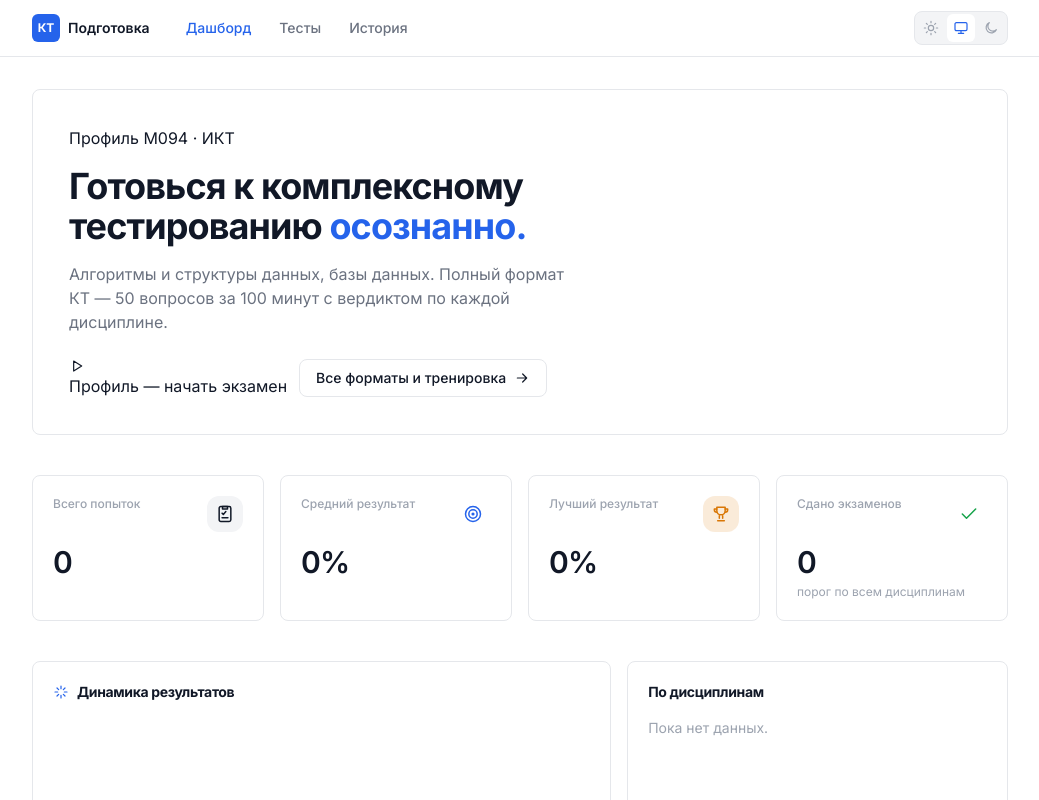
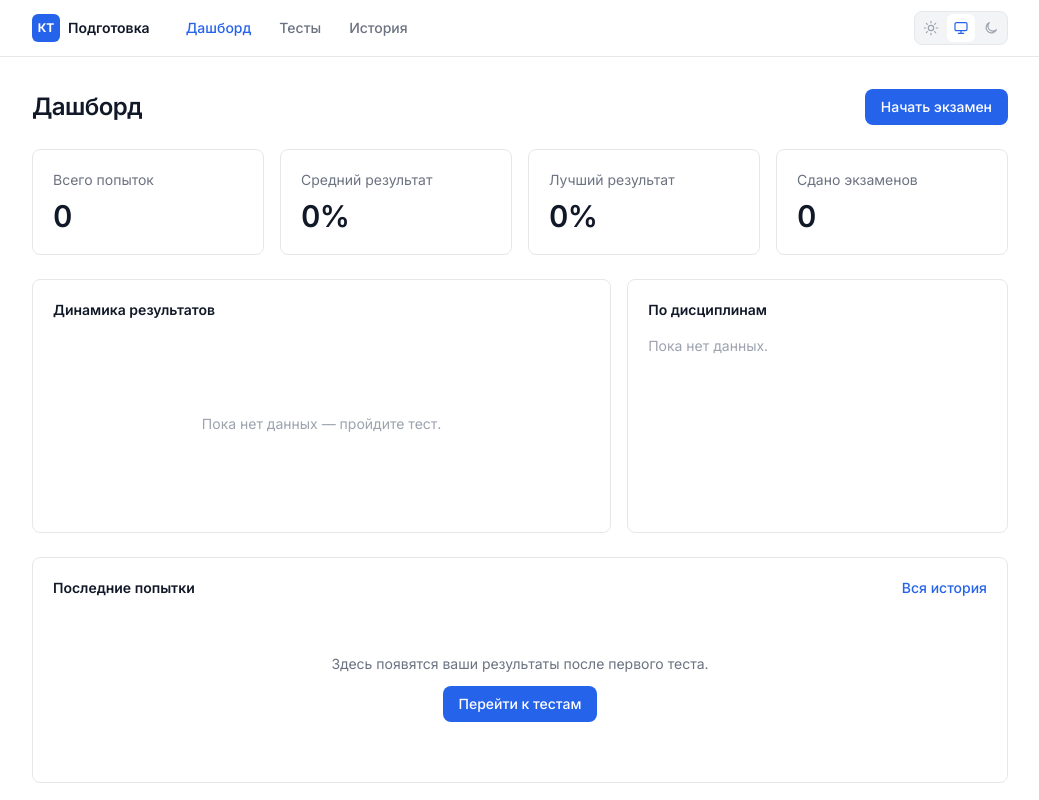
Before and after one commit to alikzilla/kt-exam-preparation, a React (Vite) app: page / in a window 1280 px wide. Shown: the top 800 px of the page, without its empty margins (120-1159 px from the left). Built offline with nearby package versions, Linux system fonts and the light colour scheme.

Commit message:
feat: simplify dashboard (title row, flat stat cards)
Co-Authored-By: Claude Fable 5 <noreply@anthropic.com>

```diff
--- a/src/components/StatCard.tsx
+++ b/src/components/StatCard.tsx
@@ -1,45 +1,16 @@
-import type { ReactNode } from "react";
-
-type Tone = "accent" | "success" | "warning" | "ink";
-
-const toneClasses: Record<Tone, string> = {
-  accent: "bg-accent/12 text-accent",
-  success: "bg-success/12 text-success",
-  warning: "bg-warning/15 text-warning",
-  ink: "bg-surface-2 text-ink",
-};
-
 export default function StatCard({
   label,
   value,
-  hint,
-  icon,
-  tone = "accent",
 }: {
   label: string;
   value: string;
-  hint?: string;
-  icon: ReactNode;
-  tone?: Tone;
 }) {
   return (
-    <div className="surface group relative overflow-hidden p-5">
-      {/* Тонкая акцентная подсветка угла при наведении. */}
-      <div
-        className={`pointer-events-none absolute -right-8 -top-8 h-20 w-20 rounded-full opacity-0 blur-2xl transition-opacity duration-300 group-hover:opacity-60 ${toneClasses[tone]}`}
-      />
-      <div className="flex items-start justify-between">
-        <div className="eyebrow">{label}</div>
-        <div
-          className={`flex h-9 w-9 items-center justify-center rounded-xl ${toneClasses[tone]}`}
-        >
-          {icon}
-        </div>
-      </div>
-      <div className="mt-3 font-mono text-3xl font-semibold tracking-tight text-ink">
+    <div className="surface p-5">
+      <div className="text-sm text-ink-soft">{label}</div>
+      <div className="mt-2 text-3xl font-semibold tabular-nums tracking-tight text-ink">
         {value}
       </div>
-      {hint && <div className="mt-1 text-xs text-ink-faint">{hint}</div>}
     </div>
   );
 }
--- a/src/pages/DashboardPage.tsx
+++ b/src/pages/DashboardPage.tsx
@@ -9,16 +9,6 @@ import { useStartTest } from "../hooks/useStartTest";
 import StatCard from "../components/StatCard";
 import ScoreChart from "../components/ScoreChart";
 import ScoreBadge from "../components/ScoreBadge";
-import {
-  TestsIcon,
-  TrophyIcon,
-  TargetIcon,
-  CheckIcon,
-  SparkIcon,
-  TimerIcon,
-  ArrowRightIcon,
-  PlayIcon,
-} from "../components/icons";
 
 export default function DashboardPage() {
   const { startPreset } = useStartTest();
@@ -38,86 +28,42 @@ export default function DashboardPage() {
   );
 
   return (
-    <div className="space-y-10">
-      {/* ── Герой ── */}
-      <section
-        className="stagger surface relative overflow-hidden p-7 sm:p-9"
-        style={{ "--i": 0 } as React.CSSProperties}
-      >
-        <div className="relative max-w-2xl">
-          <div className="chip-accent">Профиль М094 · ИКТ</div>
-          <h1 className="mt-4 font-display text-3xl font-bold leading-[1.1] tracking-tight text-ink sm:text-4xl">
-            Готовься к&nbsp;комплексному
-            <br className="hidden sm:block" /> тестированию{" "}
-            <span className="text-accent">осознанно.</span>
+    <div className="space-y-6">
+      {/* Заголовок + главное действие */}
+      <div className="flex flex-wrap items-center justify-between gap-3">
+        <h1 className="text-2xl font-semibold tracking-tight text-ink">
+          Дашборд
         </h1>
-          <p className="mt-4 max-w-lg text-sm leading-relaxed text-ink-soft sm:text-base">
-            Алгоритмы и&nbsp;структуры данных, базы данных. Полный формат КТ —
-            50&nbsp;вопросов за&nbsp;100&nbsp;минут с&nbsp;вердиктом по&nbsp;каждой
-            дисциплине.
-          </p>
-          <div className="mt-6 flex flex-wrap items-center gap-3">
         <button
           type="button"
           onClick={() => startPreset(fullExam)}
           disabled={fullExamTotal === 0}
-              className="btn-accent"
+          className="btn-primary"
         >
-              <PlayIcon className="h-4 w-4" />
-              {fullExam.short} — начать экзамен
+          Начать экзамен
         </button>
-            <Link to="/tests" className="btn-secondary">
-              Все форматы и тренировка
-              <ArrowRightIcon className="h-4 w-4" />
-            </Link>
       </div>
-        </div>
-      </section>
 
-      {/* ── Метрики ── */}
+      {/* Метрики */}
       <section className="grid gap-4 sm:grid-cols-2 lg:grid-cols-4">
-        <StatCard
-          label="Всего попыток"
-          value={`${stats.totalAttempts}`}
-          icon={<TestsIcon className="h-5 w-5" />}
-          tone="ink"
-        />
-        <StatCard
-          label="Средний результат"
-          value={`${stats.averagePercent}%`}
-          icon={<TargetIcon className="h-5 w-5" />}
-          tone="accent"
-        />
-        <StatCard
-          label="Лучший результат"
-          value={`${stats.bestPercent}%`}
-          icon={<TrophyIcon className="h-5 w-5" />}
-          tone="warning"
-        />
-        <StatCard
-          label="Сдано экзаменов"
-          value={`${stats.examsPassed}`}
-          hint="порог по всем дисциплинам"
-          icon={<CheckIcon className="h-5 w-5" />}
-          tone="success"
-        />
+        <StatCard label="Всего попыток" value={`${stats.totalAttempts}`} />
+        <StatCard label="Средний результат" value={`${stats.averagePercent}%`} />
+        <StatCard label="Лучший результат" value={`${stats.bestPercent}%`} />
+        <StatCard label="Сдано экзаменов" value={`${stats.examsPassed}`} />
       </section>
 
       <div className="grid gap-4 lg:grid-cols-5">
         {/* График динамики */}
         <section className="surface p-5 lg:col-span-3">
-          <div className="mb-4 flex items-center gap-2">
-            <SparkIcon className="h-4 w-4 text-accent" />
-            <h2 className="font-display text-sm font-bold tracking-tight text-ink">
+          <h2 className="mb-4 text-sm font-semibold text-ink">
             Динамика результатов
           </h2>
-          </div>
           <ScoreChart data={stats.timeline} />
         </section>
 
         {/* Результаты по дисциплинам */}
         <section className="surface p-5 lg:col-span-2">
-          <h2 className="mb-4 font-display text-sm font-bold tracking-tight text-ink">
+          <h2 className="mb-4 text-sm font-semibold text-ink">
             По дисциплинам
           </h2>
           {stats.perDiscipline.length === 0 ? (
@@ -130,13 +76,13 @@ export default function DashboardPage() {
                     <span className="text-ink-soft">
                       {getSubjectName(d.subjectId)}
                     </span>
-                    <span className="font-mono font-semibold text-ink">
+                    <span className="font-semibold tabular-nums text-ink">
                       {d.percent}%
                     </span>
                   </div>
                   <div className="h-1.5 w-full overflow-hidden rounded-full bg-surface-2">
                     <div
-                      className="h-full rounded-full bg-accent transition-all duration-700"
+                      className="h-full rounded-full bg-accent transition-all duration-300"
                       style={{ width: `${d.percent}%` }}
                     />
                   </div>
@@ -147,25 +93,19 @@ export default function DashboardPage() {
         </section>
       </div>
 
-      {/* ── Последние попытки ── */}
+      {/* Последние попытки */}
       <section className="surface p-5">
         <div className="mb-4 flex items-center justify-between">
-          <h2 className="font-display text-sm font-bold tracking-tight text-ink">
-            Последние попытки
-          </h2>
+          <h2 className="text-sm font-semibold text-ink">Последние попытки</h2>
           <Link
             to="/history"
-            className="group inline-flex items-center gap-1 text-sm font-medium text-accent hover:underline"
+            className="text-sm font-medium text-accent hover:underline"
           >
             Вся история
-            <ArrowRightIcon className="h-3.5 w-3.5 transition-transform group-hover:translate-x-0.5" />
           </Link>
         </div>
         {recent.length === 0 ? (
           <div className="flex flex-col items-center gap-3 py-10 text-center">
-            <div className="flex h-12 w-12 items-center justify-center rounded-2xl bg-surface-2 text-ink-faint">
-              <TimerIcon className="h-6 w-6" />
-            </div>
             <p className="text-sm text-ink-soft">
               Здесь появятся ваши результаты после первого теста.
             </p>
@@ -179,18 +119,18 @@ export default function DashboardPage() {
               <li key={a.id}>
                 <Link
                   to={`/results/${a.id}`}
-                  className="-mx-2 flex items-center justify-between rounded-lg px-2 py-3 transition hover:bg-surface-2"
+                  className="-mx-2 flex items-center justify-between rounded-lg px-2 py-3 transition-colors hover:bg-surface-2"
                 >
                   <div>
                     <div className="text-sm font-medium text-ink">
                       {a.mode === "exam"
                         ? (a.examTitle ?? "Экзамен")
                         : "Тренировка"}{" "}
-                      <span className="font-mono text-ink-soft">
+                      <span className="tabular-nums text-ink-soft">
                         · {a.result.correct}/{a.result.total}
                       </span>
                     </div>
-                    <div className="font-mono text-xs text-ink-faint">
+                    <div className="text-xs tabular-nums text-ink-faint">
                       {new Date(a.takenAt).toLocaleString("ru-RU")}
                     </div>
                   </div>
```
Lines whose indentation alone changed are shown as unchanged.
